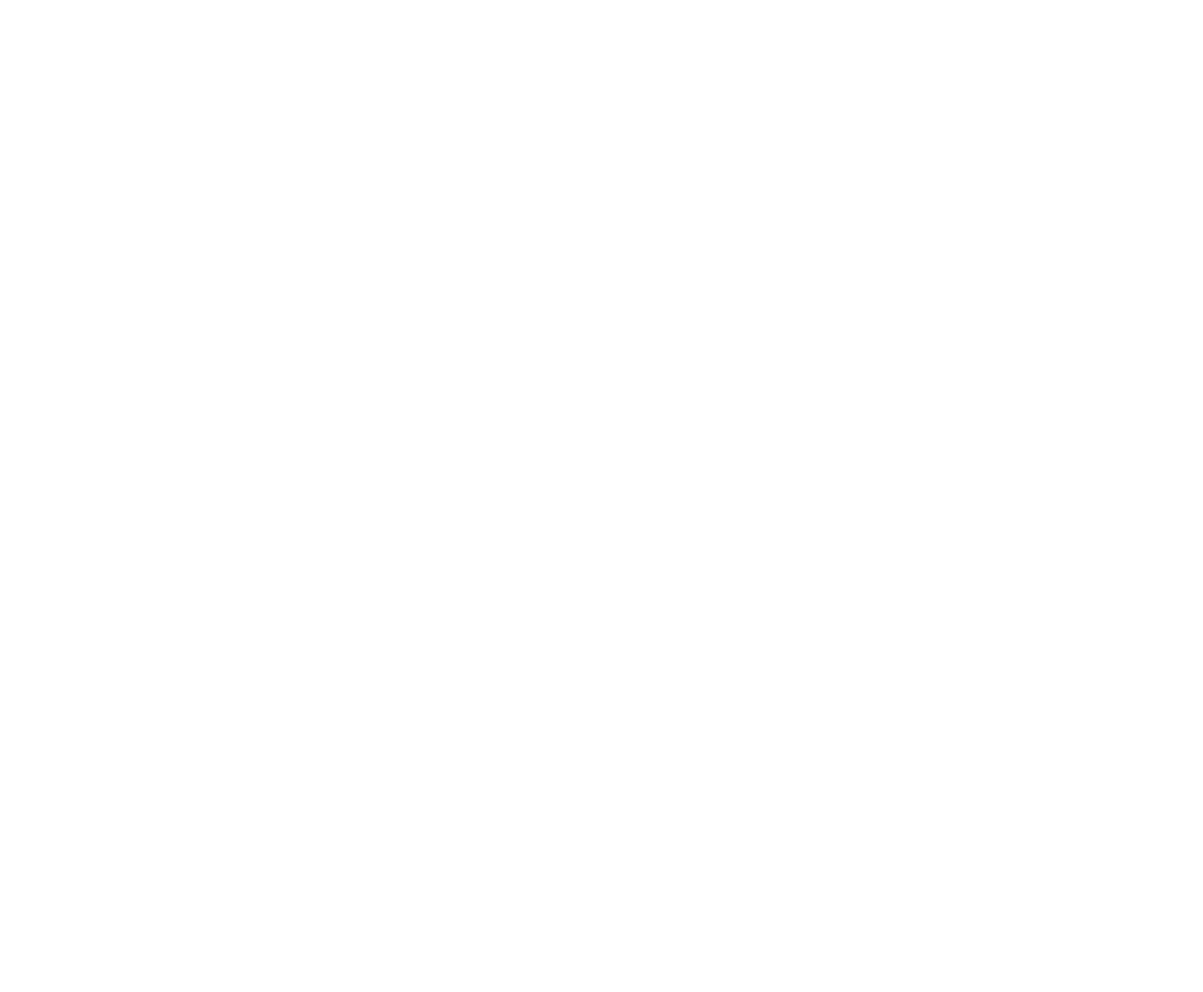
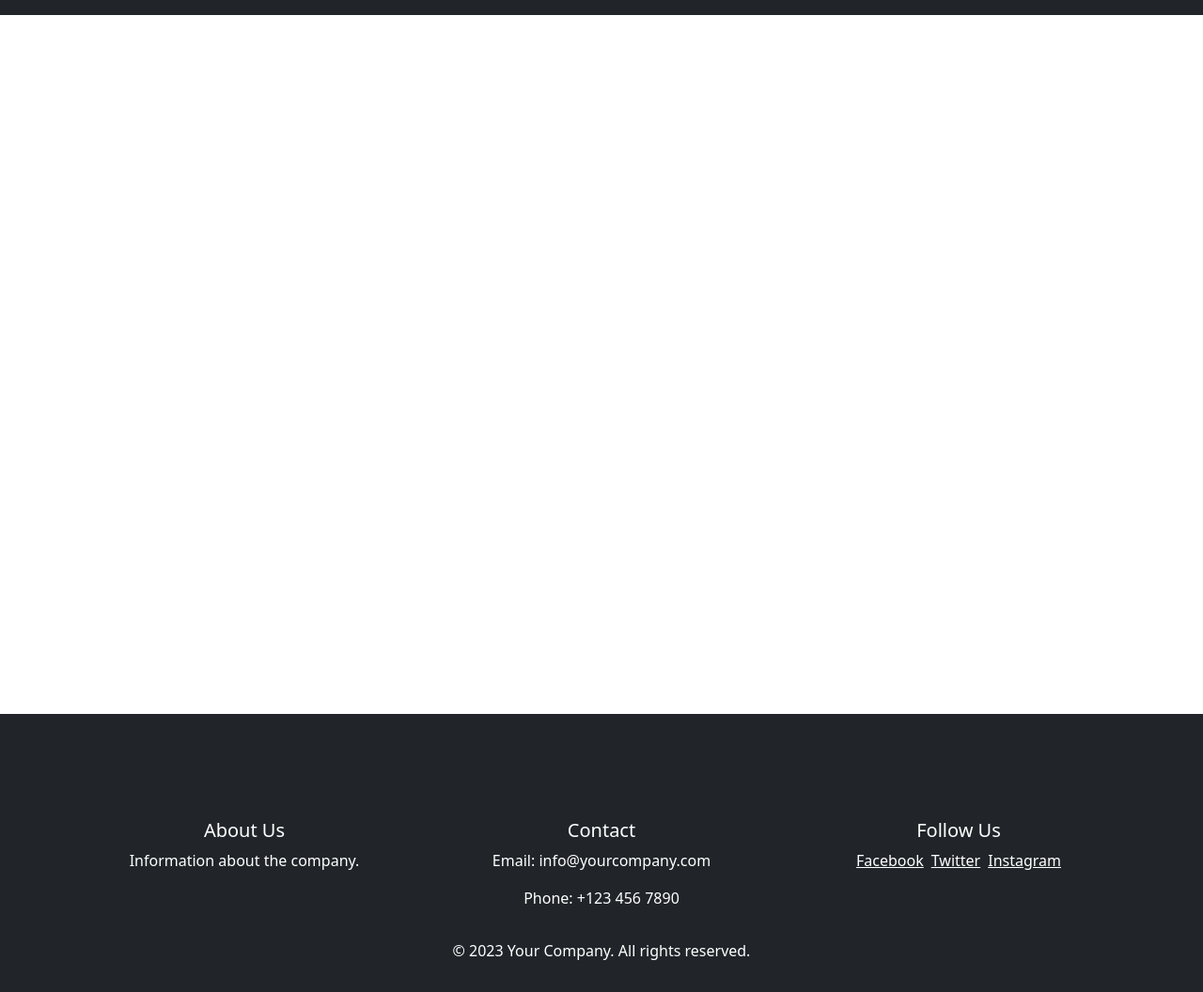
Before and after one commit to turajarmin/prj-react, a plain HTML site: page index.html in a window 1280 px wide. Shown: the whole page at 94% size. Before the commit the page ends 800 px from the top, so only its background shows below. Drawn offline with Linux system fonts and the light colour scheme; the site is published under a folder, as on GitHub Pages, so addresses that start at the root find nothing; no server answers.

Commit message:
Update index.html

```diff
--- a/index.html
+++ b/index.html
@@ -5,8 +5,8 @@
     <link rel="icon" type="image/svg+xml" href="/vite.svg" />
     <meta name="viewport" content="width=device-width, initial-scale=1.0" />
     <title>Vite + React</title>
-    <script type="module" crossorigin src="/assets/index-DexEXgfo.js"></script>
-    <link rel="stylesheet" crossorigin href="/assets/index-cxng-gJg.css">
+    <script type="module" crossorigin src="./assets/index-DexEXgfo.js"></script>
+    <link rel="stylesheet" crossorigin href="./assets/index-cxng-gJg.css">
   </head>
   <body>
     <div id="root"></div>
```
